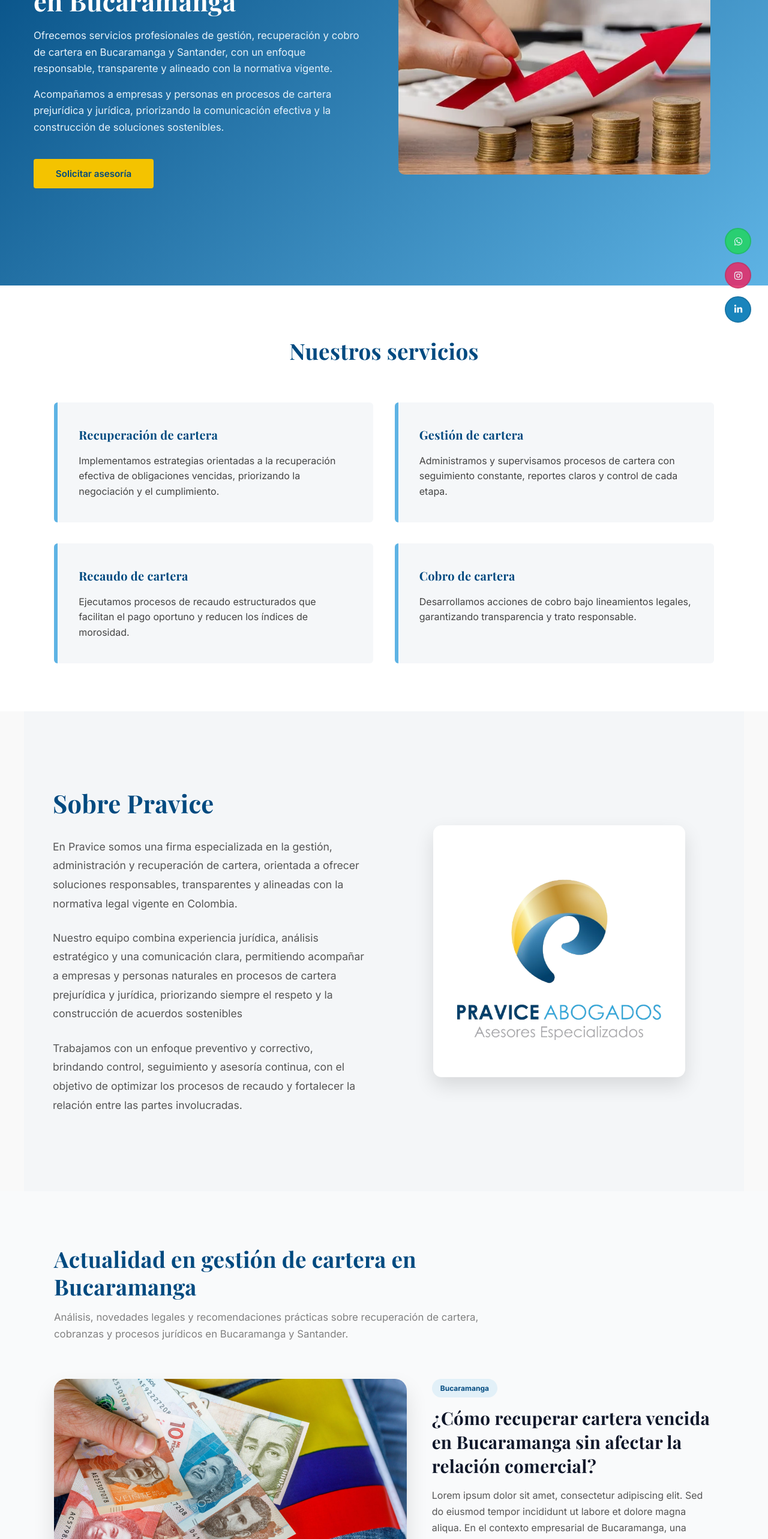
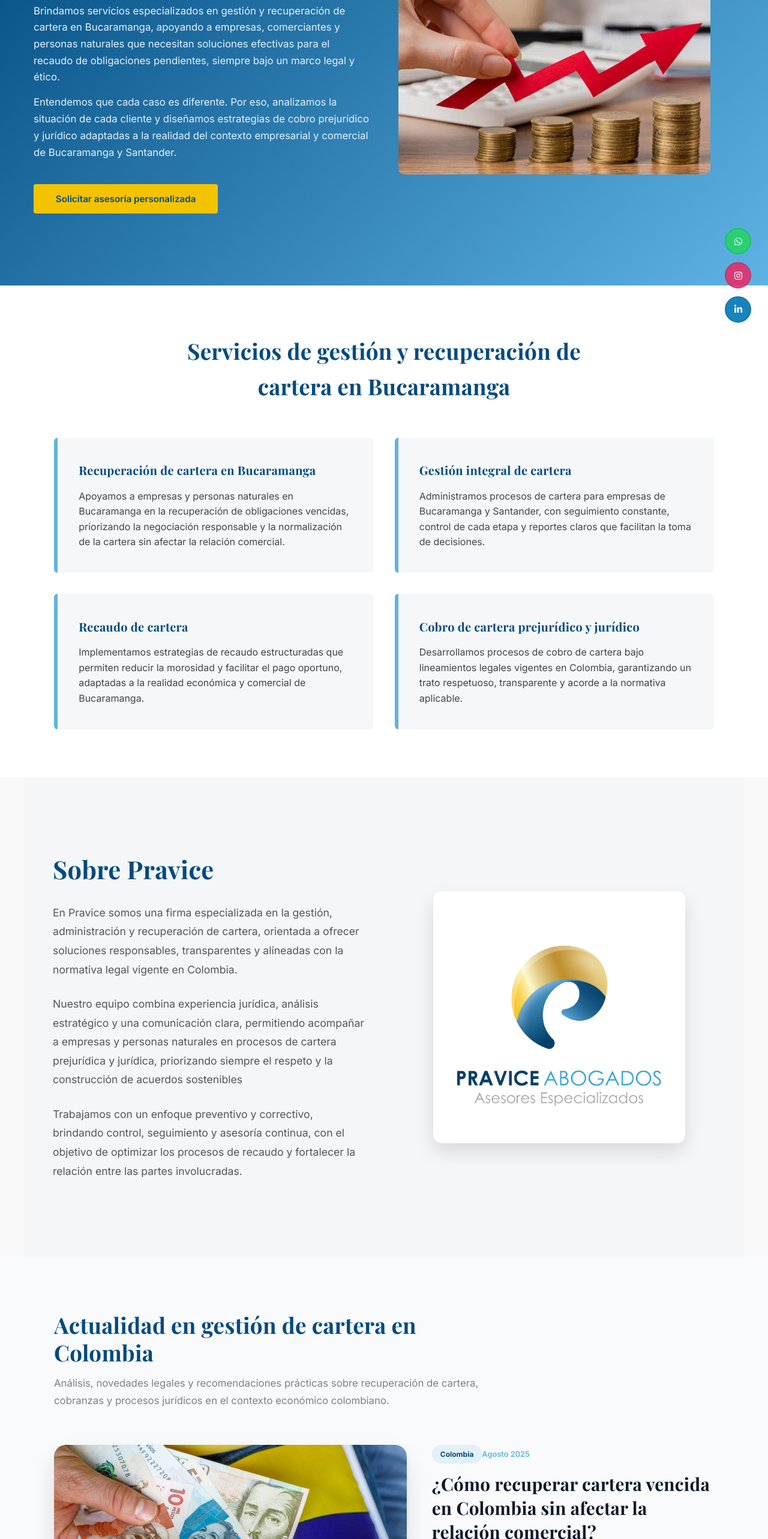
Before and after one commit to Jeffer-Andres-Tafurth-Cortes/Gestion-Cartera-Bucaramanga, a Next.js app: page / in a window 1280 px wide. Shown: the part 234-2800 px from the top of the page at 60% size. Built offline with nearby package versions, Linux system fonts and the light colour scheme.

Commit message:
Updates SEO texts content

```diff
--- a/src/app/components/Blog.tsx
+++ b/src/app/components/Blog.tsx
@@ -38,11 +38,11 @@ export default function Blog() {
           viewport={{ once: true }}
           transition={{ duration: 0.6, ease: "easeOut" }}
         >
-          <h2>Actualidad en gestión de cartera en Bucaramanga</h2>
+          <h2>Actualidad en gestión de cartera en Colombia</h2>
           <p>
             Análisis, novedades legales y recomendaciones prácticas sobre
-            recuperación de cartera, cobranzas y procesos jurídicos en
-            Bucaramanga y Santander.
+            recuperación de cartera, cobranzas y procesos jurídicos en el
+            contexto económico colombiano.
           </p>
         </motion.header>
 
@@ -67,26 +67,39 @@ export default function Blog() {
             <Image
               src="/dineroColombia.jpg"
               fill
-              alt="Imagen destacada del blog sobre gestión de cartera en Bucaramanga"
+              alt="Gestión de cartera y obligaciones financieras en Colombia"
               className={styles.image}
             />
           </motion.div>
 
           <div className={styles.featuredContent}>
-            <span className={styles.tag}>Bucaramanga</span>
+            <span className={styles.tag}>Colombia</span>
+            <span className={styles.date}>Agosto 2025</span>
+
             <h3>
-              ¿Cómo recuperar cartera vencida en Bucaramanga sin afectar la
+              ¿Cómo recuperar cartera vencida en Colombia sin afectar la
               relación comercial?
             </h3>
+
             <p>
-              Lorem ipsum dolor sit amet, consectetur adipiscing elit. Sed do
-              eiusmod tempor incididunt ut labore et dolore magna aliqua. En el
-              contexto empresarial de Bucaramanga, una gestión estratégica de
-              cartera es clave.
+              En 2025, la DIAN anunció una estrategia nacional orientada a la
+              recuperación de más de $2,2 billones en cartera vencida,
+              apoyándose en análisis de datos y procesos de priorización de
+              obligaciones. Esta iniciativa buscó fortalecer la liquidez del
+              sistema económico y reducir los niveles de morosidad.
+            </p>
+
+            <p>
+              Aunque se trata de una acción de alcance nacional, este tipo de
+              medidas evidencian la importancia de contar con estrategias
+              estructuradas de gestión de cartera, aplicables tanto a entidades
+              públicas como a empresas y personas naturales en Colombia.
             </p>
 
             <Link
-              href="/novedades/recuperar-cartera-bucaramanga"
+              href="https://incp.org.co/publicaciones/infoincp-publicaciones/impuestos/2025/08/dian-busca-recuperar-mas-de-22-billones-de-su-cartera-vencida"
+              target="_blank"
+              rel="noopener noreferrer"
               className={styles.readMore}
             >
               Leer análisis completo →
@@ -105,63 +118,81 @@ export default function Blog() {
           viewport={{ once: true }}
         >
           <motion.article className={styles.item} variants={fadeUp}>
-            <span className={styles.date}>Bucaramanga · Enero 2026</span>
-            <h4>Procesos jurídicos para el cobro de cartera en Santander</h4>
+            <span className={styles.date}>Colombia · Enero 2026</span>
+
+            <h4>
+              Corte Constitucional ordena depurar cartera vencida en el sector
+              salud
+            </h4>
+
             <p>
-              Lorem ipsum dolor sit amet, consectetur adipiscing elit.
-              Analizamos los mecanismos legales más utilizados en Bucaramanga
-              para la recuperación efectiva de cartera.
+              A comienzos de 2026, la Corte Constitucional ordenó al Ministerio
+              de Salud adoptar medidas para depurar la cartera vencida del
+              sistema, resaltando el impacto que estos pasivos tienen sobre la
+              sostenibilidad y continuidad de los servicios. La decisión pone de
+              relieve la relevancia de una gestión de cartera eficiente en
+              sectores estratégicos.
             </p>
-            <Link href="/novedades/cobro-juridico-santander">
+
+            <Link
+              href="https://www.noticiasrcn.com/salud-y-bienestar/corte-constitucional-le-ordena-al-ministerio-de-salud-depurar-cartera-vencida-941875"
+              target="_blank"
+              rel="noopener noreferrer"
+            >
               Leer artículo →
             </Link>
           </motion.article>
 
           <motion.article className={styles.item} variants={fadeUp}>
-            <span className={styles.date}>Bucaramanga · Diciembre 2025</span>
+            <span className={styles.date}>Colombia · Diciembre 2025</span>
+
             <h4>
-              Errores frecuentes en la gestión de cartera empresarial en
-              Bucaramanga
+              Indicadores de cartera vencida en Colombia muestran ajustes
+              durante 2025
             </h4>
+
             <p>
-              Lorem ipsum dolor sit amet, consectetur adipiscing elit. Muchos
-              empresarios en Bucaramanga cometen errores que afectan la
-              recuperación de su cartera.
+              Durante 2025, el comportamiento de la cartera vencida en Colombia
+              presentó señales mixtas. Aunque algunos segmentos mostraron
+              mejoras, el indicador de mora superior a 30 días se mantuvo en
+              niveles cercanos al 4,7 %, reflejando la necesidad de fortalecer
+              las estrategias de recuperación y control del riesgo crediticio.
             </p>
-            <Link href="/novedades/errores-gestion-cartera-bucaramanga">
+
+            <Link
+              href="https://cicloderiesgo.com/colombia/viviendo-el-credito/contenida-arranco-la-cartera-vencida-en-colombia-este-2025-con-el-47"
+              target="_blank"
+              rel="noopener noreferrer"
+            >
               Leer artículo →
             </Link>
           </motion.article>
 
           <motion.article className={styles.item} variants={fadeUp}>
-            <span className={styles.date}>Bucaramanga · Noviembre 2025</span>
-            <h4>¿Cuándo es recomendable iniciar un cobro prejurídico?</h4>
+            <span className={styles.date}>Colombia · Noviembre 2025</span>
+
+            <h4>
+              Durante 2025 se consolidaron señales de recuperación del crédito
+              en Colombia
+            </h4>
+
             <p>
-              Lorem ipsum dolor sit amet, consectetur adipiscing elit. Te
-              explicamos cuándo iniciar un cobro prejurídico en Bucaramanga y
-              cómo hacerlo correctamente.
+              En el segundo semestre de 2025, expertos del sector financiero
+              señalaron que comenzaron a evidenciarse signos de recuperación del
+              crédito en Colombia. Proyecciones de Asobancaria indicaron un
+              crecimiento moderado de la cartera crediticia, acompañado de una
+              reducción gradual en los niveles de mora.
             </p>
-            <Link href="/novedades/cobro-prejuridico-bucaramanga">
+
+            <Link
+              href="https://www.eltiempo.com/economia/sector-financiero/en-2025-se-consolidara-la-recuperacion-del-sector-con-crecimiento-de-2-5-en-la-cartera-crediticia-dice-presidente-de-asobancaria-3382747"
+              target="_blank"
+              rel="noopener noreferrer"
+            >
               Leer artículo →
             </Link>
           </motion.article>
         </motion.div>
-
-        {/* ======================
-            FOOTER
-        ====================== */}
-        <motion.footer
-          className={styles.footer}
-          variants={fadeUp}
-          initial="hidden"
-          whileInView="visible"
-          viewport={{ once: true }}
-          transition={{ duration: 0.5 }}
-        >
-          <Link href="/novedades" className={styles.allArticles}>
-            Ver todas las novedades →
-          </Link>
-        </motion.footer>
       </div>
     </section>
   );
--- a/src/app/components/Hero.tsx
+++ b/src/app/components/Hero.tsx
@@ -30,7 +30,7 @@ export default function Hero() {
           animate={{ opacity: 1, y: 0 }}
           transition={{ duration: 0.5, ease: "easeOut", delay: 0.2 }}
         >
-          Gestión y cobro de cartera en Bucaramanga
+          Gestión y recuperación de cartera en Bucaramanga
         </motion.h1>
 
         <motion.p
@@ -38,9 +38,10 @@ export default function Hero() {
           animate={{ opacity: 1, y: 0 }}
           transition={{ duration: 0.5, ease: "easeOut", delay: 0.3 }}
         >
-          Ofrecemos servicios profesionales de gestión, recuperación y cobro de
-          cartera en Bucaramanga y Santander, con un enfoque responsable,
-          transparente y alineado con la normativa vigente.
+          Brindamos servicios especializados en gestión y recuperación de
+          cartera en Bucaramanga, apoyando a empresas, comerciantes y personas
+          naturales que necesitan soluciones efectivas para el recaudo de
+          obligaciones pendientes, siempre bajo un marco legal y ético.
         </motion.p>
 
         <motion.p
@@ -48,9 +49,10 @@ export default function Hero() {
           animate={{ opacity: 1, y: 0 }}
           transition={{ duration: 0.5, ease: "easeOut", delay: 0.4 }}
         >
-          Acompañamos a empresas y personas en procesos de cartera prejurídica y
-          jurídica, priorizando la comunicación efectiva y la construcción de
-          soluciones sostenibles.
+          Entendemos que cada caso es diferente. Por eso, analizamos la
+          situación de cada cliente y diseñamos estrategias de cobro prejurídico
+          y jurídico adaptadas a la realidad del contexto empresarial y
+          comercial de Bucaramanga y Santander.
         </motion.p>
 
         <motion.button
@@ -59,7 +61,7 @@ export default function Hero() {
           transition={{ duration: 0.5, ease: "easeOut", delay: 0.5 }}
           onClick={handleClick}
         >
-          Solicitar asesoría
+          Solicitar asesoría personalizada
         </motion.button>
       </motion.div>
 
@@ -71,7 +73,7 @@ export default function Hero() {
       >
         <Image
           src="/recuperacion-cartera.webp"
-          alt="Imagen representativa de gestión y cobro de cartera"
+          alt="Gestión y recuperación de cartera para empresas en Bucaramanga"
           width={520}
           height={340}
           className={styles.image}
--- a/src/app/components/Services.tsx
+++ b/src/app/components/Services.tsx
@@ -5,24 +5,24 @@ import { motion } from "framer-motion";
 
 const services = [
   {
-    title: "Recuperación de cartera",
+    title: "Recuperación de cartera en Bucaramanga",
     description:
-      "Implementamos estrategias orientadas a la recuperación efectiva de obligaciones vencidas, priorizando la negociación y el cumplimiento.",
+      "Apoyamos a empresas y personas naturales en Bucaramanga en la recuperación de obligaciones vencidas, priorizando la negociación responsable y la normalización de la cartera sin afectar la relación comercial.",
   },
   {
-    title: "Gestión de cartera",
+    title: "Gestión integral de cartera",
     description:
-      "Administramos y supervisamos procesos de cartera con seguimiento constante, reportes claros y control de cada etapa.",
+      "Administramos procesos de cartera para empresas de Bucaramanga y Santander, con seguimiento constante, control de cada etapa y reportes claros que facilitan la toma de decisiones.",
   },
   {
     title: "Recaudo de cartera",
     description:
-      "Ejecutamos procesos de recaudo estructurados que facilitan el pago oportuno y reducen los índices de morosidad.",
+      "Implementamos estrategias de recaudo estructuradas que permiten reducir la morosidad y facilitar el pago oportuno, adaptadas a la realidad económica y comercial de Bucaramanga.",
   },
   {
-    title: "Cobro de cartera",
+    title: "Cobro de cartera prejurídico y jurídico",
     description:
-      "Desarrollamos acciones de cobro bajo lineamientos legales, garantizando transparencia y trato responsable.",
+      "Desarrollamos procesos de cobro de cartera bajo lineamientos legales vigentes en Colombia, garantizando un trato respetuoso, transparente y acorde a la normativa aplicable.",
   },
 ];
 
@@ -41,7 +41,7 @@ export default function Services() {
         viewport={{ once: true }}
         transition={{ duration: 0.5, ease: "easeOut" }}
       >
-        Nuestros servicios
+        Servicios de gestión y recuperación de cartera en Bucaramanga
       </motion.h2>
 
       <motion.div
```
Also changed, not shown: src/app/styles/Blog.module.css (+0 -20 lines).
